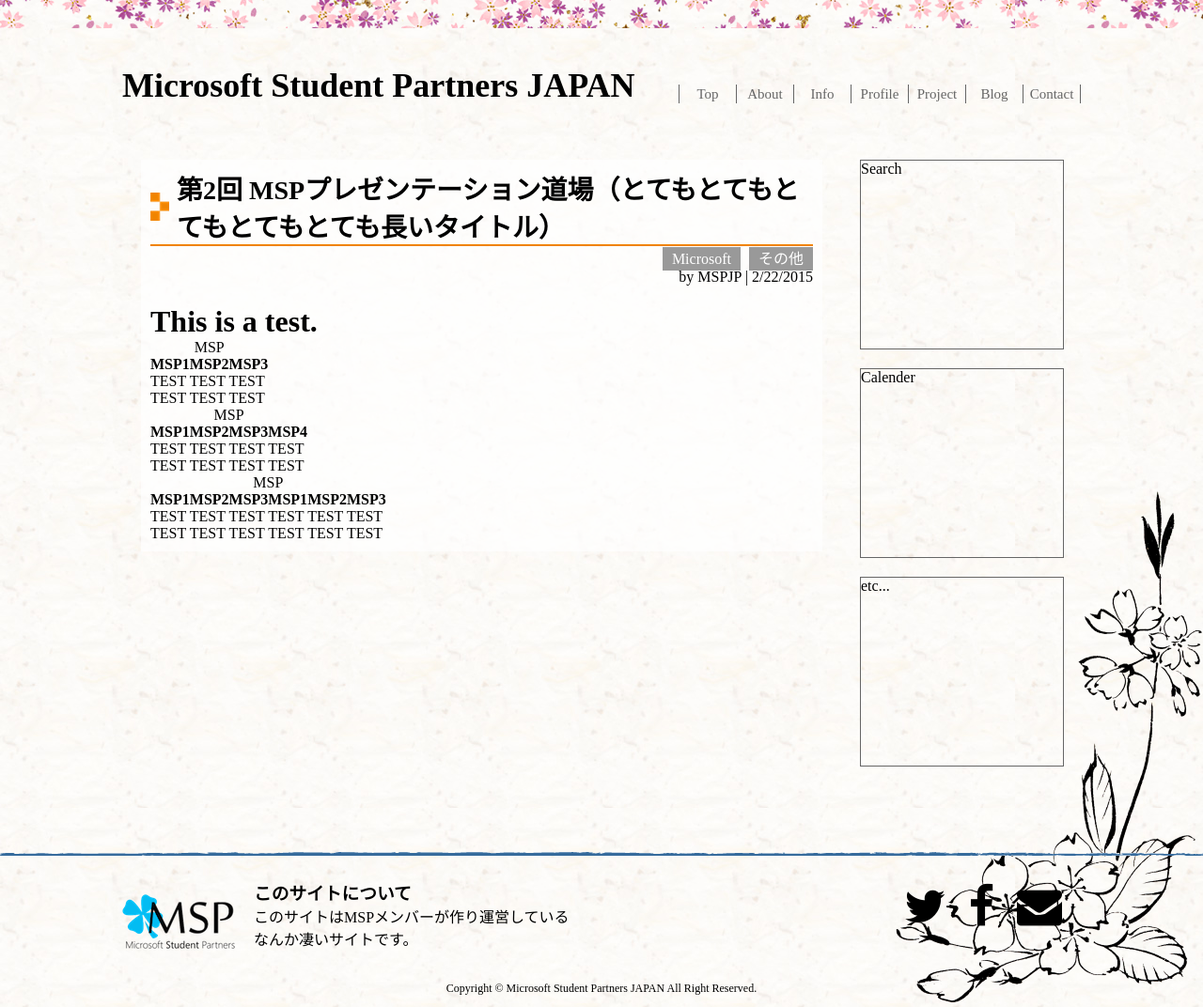
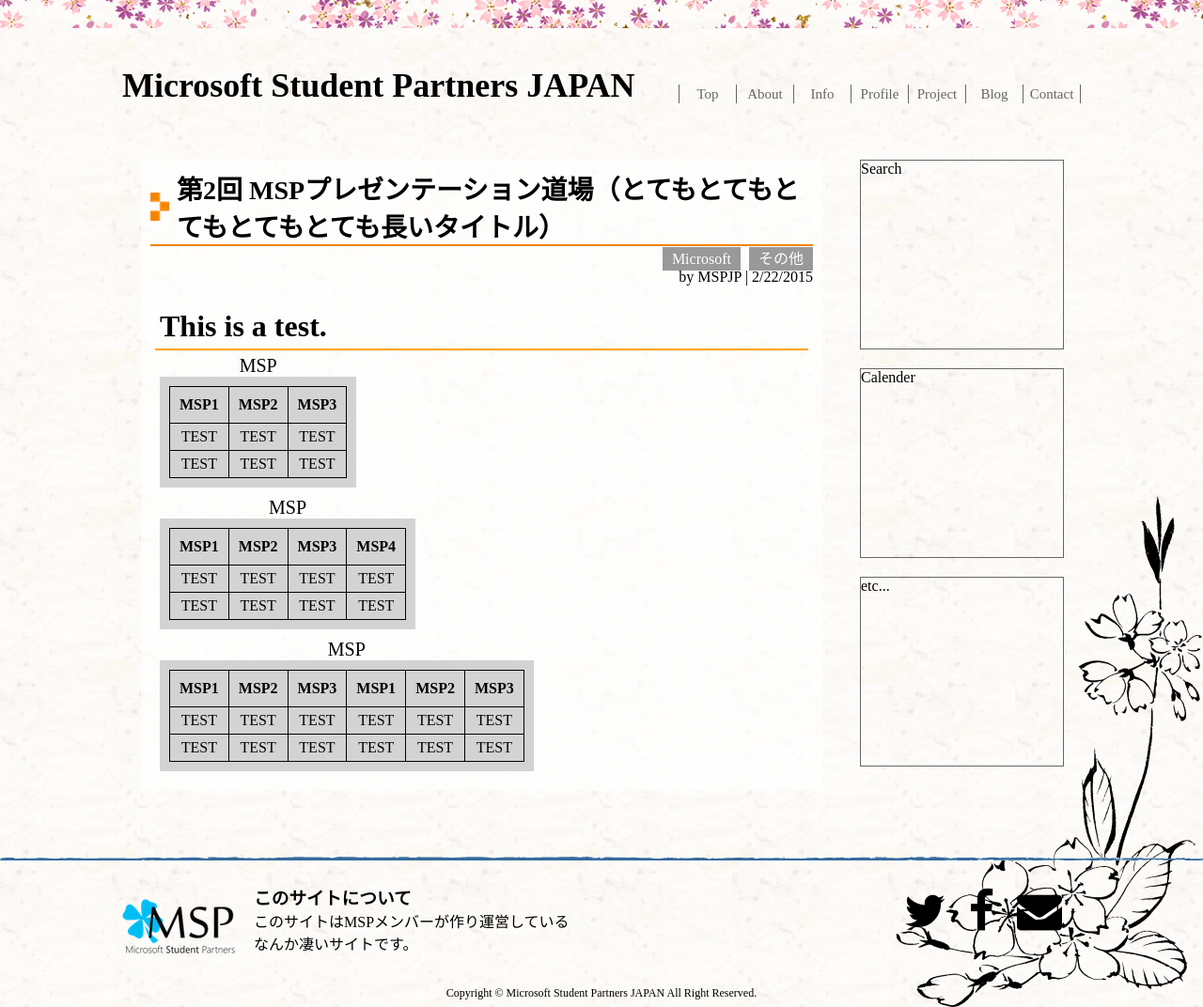
Before and after one commit to bonprosoft/MSPJPWebSite, a plain HTML site: page single.html in a window 1280 px wide. Shown: the top 1072 px of the page at 94% size. Drawn offline with Linux system fonts and the light colour scheme.

Commit message:
:scream_cat:

```diff
--- a/css/single.css
+++ b/css/single.css
@@ -111,22 +111,49 @@
 
 }
 
-/* Profile - ProfileページのSidebarに関するcss
+
+/* WPMisc - WordPress Singleページ全般に関するcss
    ========================================================================== */
-.project__list{
-  margin-top: 50px;
-  /*background-color: rgba(255,255,255,0.7);*/
+
+.entry_body h1{
+    border-bottom:2px solid orange;
+    padding:5px;
+    margin:5px;
 }
 
-.project__listbody{
-  padding: 10px;
-  border-style: solid;
-  border-color: #f08300;
-  border-width: 1px;
-  background-color: rgba(255,255,255,0.7);
+.entry_body table caption{
+    font-size:20px;
 }
 
-.project__list ul{
-  margin: 0 0 0 1em;
-  padding: 0;
+.entry_body table tbody{
+    display:block;
+    margin:0 10px 10px 10px;
+    padding:10px;
+    background:lightgray;
 }
+
+
+.entry_body table tbody tr th{
+    padding:10px;
+    border:1px solid black;
+    text-align:center;
+    vertical-align:middle;
+}
+
+
+.entry_body table tbody tr td{
+    padding:5px;
+    border:1px solid black;
+    text-align:center;
+    vertical-align:middle;
+}
+
+.entry_body .wp-caption{
+    padding:10px;
+    background:gray;
+}
+
+.entry_body .wp-caption .wp-caption-text{
+    text-align:center;
+    margin:8px;
+}
```
Also changed, not shown: css/project.css (added, +19 -0 lines).
